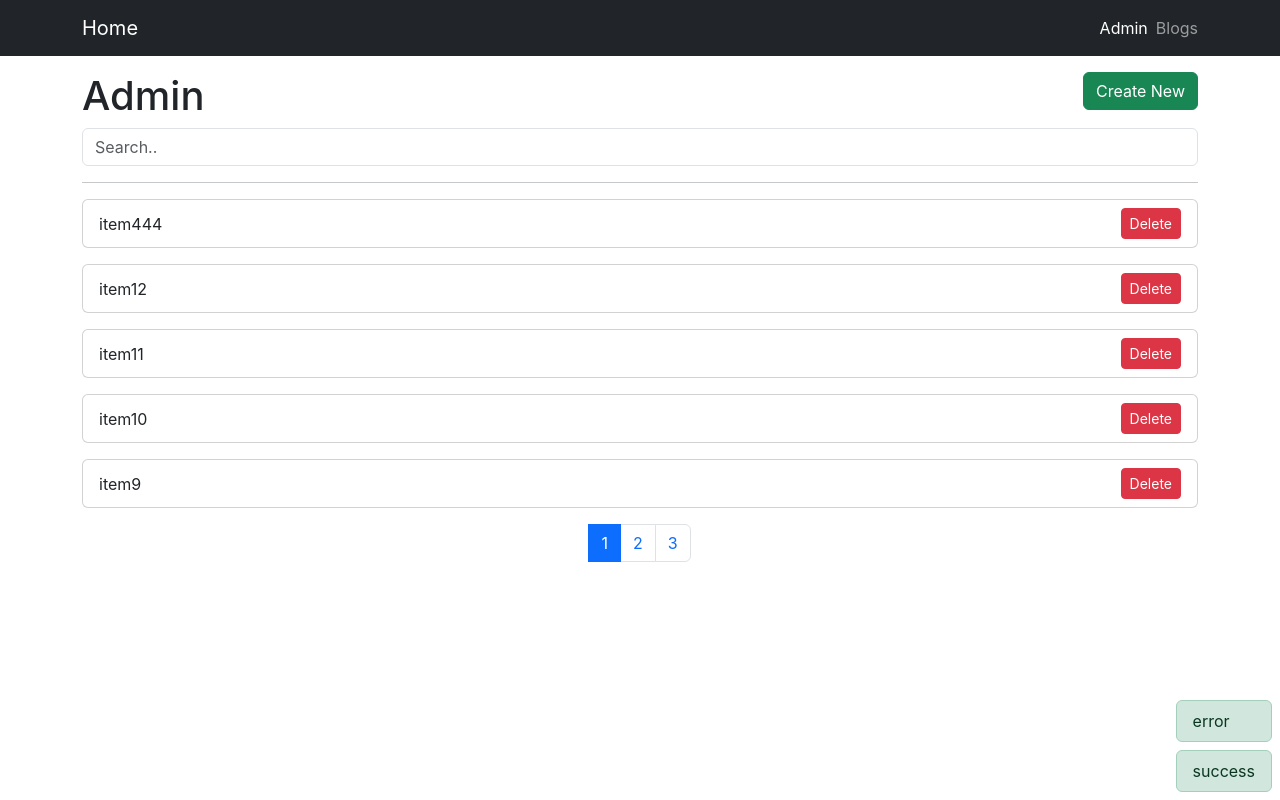
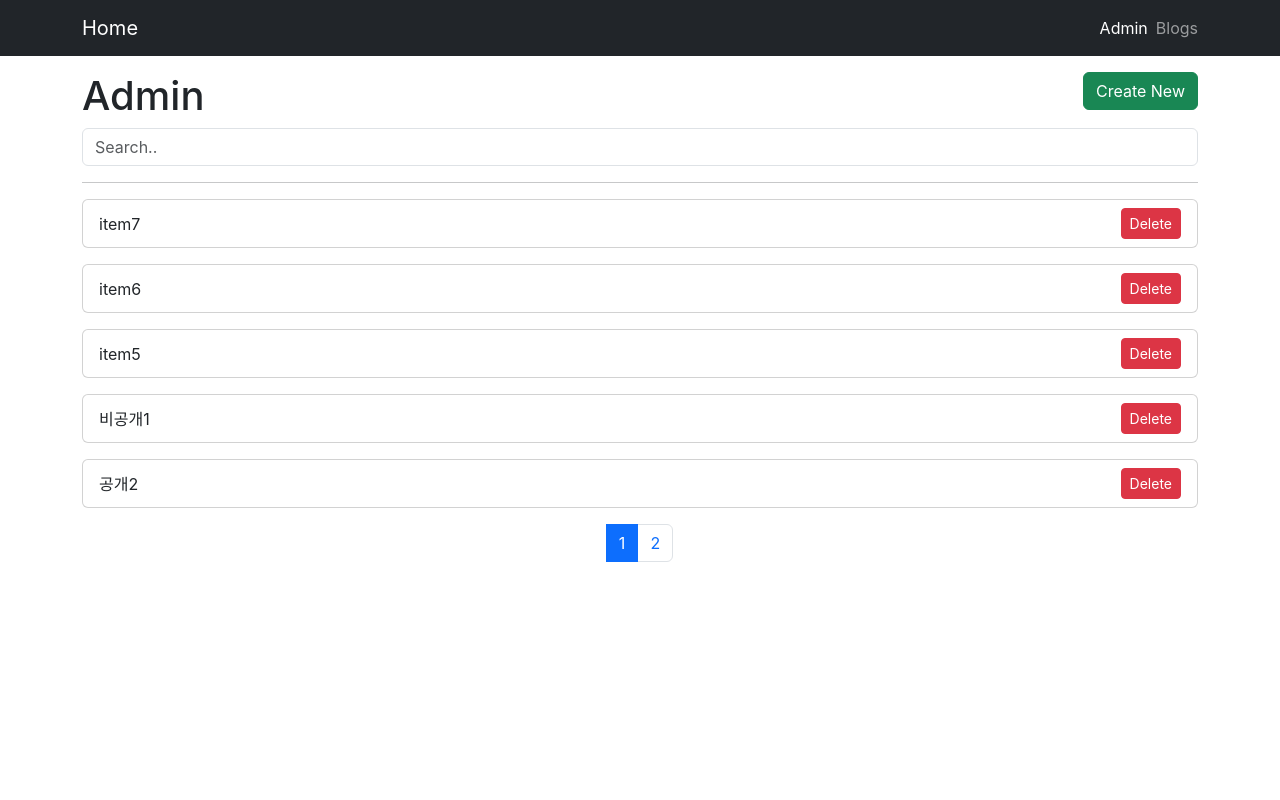
Before and after one commit to HanJeongSeol/inflearn_react_projectlearn, a React (Create React App) app in the folder react-basic/: page /admin in a window 1280 px wide. Built offline with nearby package versions, Linux system fonts and the light colour scheme; data requests are answered from the project's data file.

Commit message:
65_Toast_Notification2

```diff
--- a/react-basic/db.json
+++ b/react-basic/db.json
@@ -48,48 +48,6 @@
       "createdAt": 1686114876519,
       "publish": false,
       "id": 10
-    },
-    {
-      "title": "item8",
-      "body": "item8",
-      "createdAt": 1686114880811,
-      "publish": false,
-      "id": 11
-    },
-    {
-      "title": "item9",
-      "body": "item9",
-      "createdAt": 1686114884753,
-      "publish": false,
-      "id": 12
-    },
-    {
-      "title": "item10",
-      "body": "item10",
-      "createdAt": 1686114889097,
-      "publish": false,
-      "id": 13
-    },
-    {
-      "title": "item11",
-      "body": "item11",
-      "createdAt": 1686114893642,
-      "publish": false,
-      "id": 14
-    },
-    {
-      "title": "item12",
-      "body": "item12",
-      "createdAt": 1686114898051,
-      "publish": false,
-      "id": 15
-    },
-    {
-      "title": "item444",
-      "body": "444",
-      "createdAt": 1686118354363,
-      "publish": true,
-      "id": 16
     }
   ]
 }
--- a/react-basic/package.json
+++ b/react-basic/package.json
@@ -13,6 +13,7 @@
     "react-dom": "^18.2.0",
     "react-router-dom": "^6.11.2",
     "react-scripts": "5.0.1",
+    "uuid": "^9.0.0",
     "web-vitals": "^2.1.4"
   },
   "scripts": {
--- a/react-basic/src/components/BlogList.jsx
+++ b/react-basic/src/components/BlogList.jsx
@@ -7,6 +7,7 @@ import PropTypes from 'prop-types'
 import Pagination from './pagination'
 import { useLocation } from 'react-router-dom'
 import Toast from './Toast'
+import { v4 as uuidv4 } from 'uuid'
 
 const BlogList = ({ isAdmin }) => {
     const navigate = useNavigate()
@@ -19,6 +20,7 @@ const BlogList = ({ isAdmin }) => {
     const [numberOfPosts, setNumberOfPosts] = useState(0)
     const [numberOfPages, setNumberOfPages] = useState(0)
     const [searchText, setSearchText] = useState('')
+    const [toasts, setToasts] = useState([])
     const limit = 5
 
     useEffect(() => {
@@ -40,7 +42,6 @@ const BlogList = ({ isAdmin }) => {
                 _order: 'desc',
                 title_like: searchText,
             }
-            console.log('1')
             if (!isAdmin) {
                 params = { ...params, publish: true }
             }
@@ -56,11 +57,37 @@ const BlogList = ({ isAdmin }) => {
         },
         [isAdmin, searchText]
     )
+    const addToast = (toast) => {
+        // toast를 삭제하려면 toast별 고유 id가 필요함
+        // uuid를 설치해서 기존 toast 데이터에 id를 추가한다.
+        const toastWithId = {
+            ...toast,
+            id: uuidv4(),
+        }
+
+        // 현재의 toast를 prev로 받아온다
+        // 기존에 있던 데이터 + 추가되는 데이터
+        setToasts((prev) => [...prev, toastWithId])
+    }
+    // 클릭 시 toast창 사라지게 하는 함수
+    const deleteToast = (id) => {
+        // id가 일치하는 경우 삭제되어 불필요한 데이터
+        // filter 함수를 통해서 불일치하는 데이터만 남겨둔다.
+        const filteredToasts = toasts.filter((toast) => {
+            return toast.id !== id
+        })
+
+        setToasts(filteredToasts)
+    }
 
     const deleteBlog = (e, id) => {
         e.stopPropagation()
         axios.delete(`http://localhost:3001/posts/${id}`).then(() => {
             setPosts((prevPosts) => prevPosts.filter((post) => post.id !== id))
+            addToast({
+                text: 'Successfully deleted',
+                type: 'success',
+            })
         })
     }
 
@@ -103,13 +130,7 @@ const BlogList = ({ isAdmin }) => {
     }
     return (
         <div>
-            {/* toasts 객체에 배열을 담는다. 배열에 포함되는 원소들은 모두 객체타입이다. */}
-            <Toast
-                toasts={[
-                    { text: 'error' },
-                    { text: 'success', type: 'success' },
-                ]}
-            />
+            <Toast toasts={toasts} deleteToast={deleteToast} />
             <input
                 type="text"
                 className="form-control"
--- a/react-basic/src/components/Toast.jsx
+++ b/react-basic/src/components/Toast.jsx
@@ -1,12 +1,18 @@
 import propTypes from 'prop-types'
 
-const Toast = ({ toasts }) => {
+const Toast = ({ toasts, deleteToast }) => {
     return (
         <div className="position-fixed bottom-0 end-0 p-2">
             {toasts.map((toast) => {
                 return (
                     <div
-                        className={`alert alert-${
+                        // map 함수 사용 시 객체별 고유 key값이 필요
+                        // uuid로 생성된 고유 id값 사용
+                        key={toast.id}
+                        onClick={() => {
+                            deleteToast(toast.id)
+                        }}
+                        className={`cursor-pointer alert alert-${
                             toast.type || 'success'
                         } m-0 py-2 mt-2`}
                     >
@@ -25,6 +31,7 @@ Toast.propTypes = {
             type: propTypes.string,
         })
     ).isRequired,
+    deleteToast: propTypes.func.isRequired,
 }
 
 Toast.defaultProps = {
```
Also changed, not shown: 1 other file (tests, documents, lock files or other folders).
